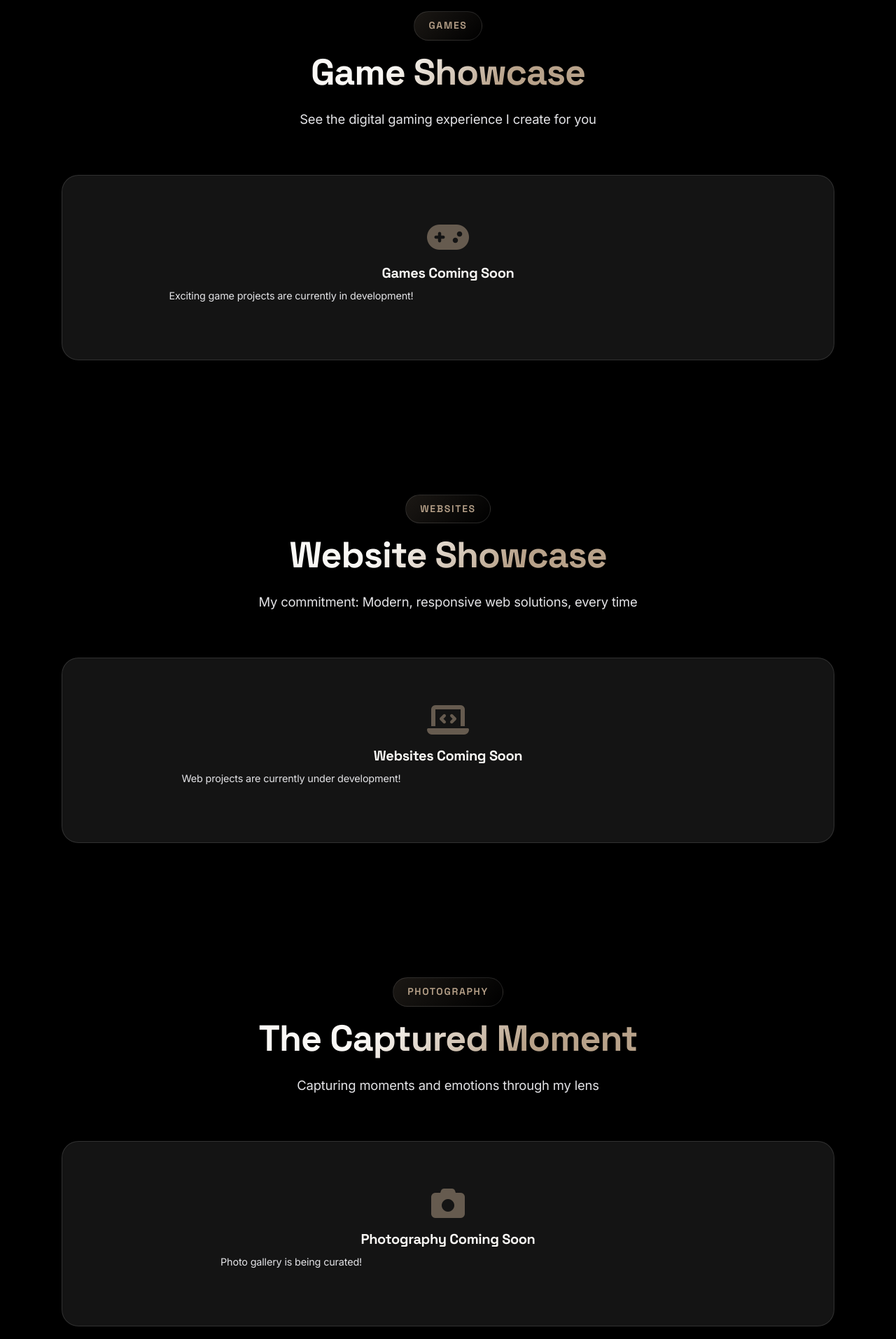
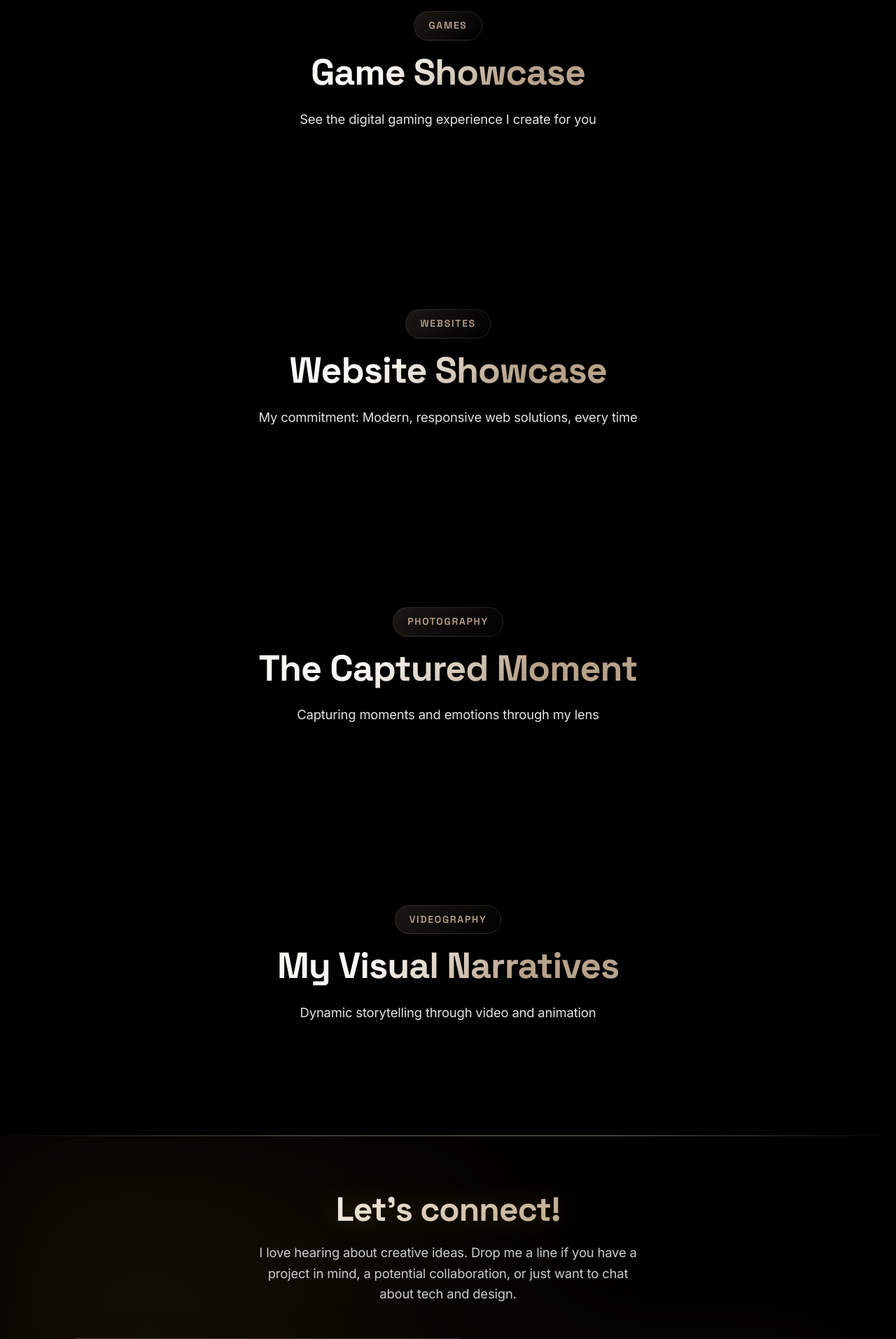
Before and after one commit to ArshVermaGit/ARSHCREATES, a Flask app: template templates/index.html in a window 1280 px wide. Shown: the part 1788-3702 px from the top of the page at 70% size. Run offline with Flask 3, Linux system fonts and the light colour scheme; the template is opened without the code that fills it, so the values that code supplies are empty.

Commit message:
Update index.html

```diff
--- a/templates/index.html
+++ b/templates/index.html
@@ -1,7 +1,49 @@
-{% extends "base.html" %}
+<!DOCTYPE html>
+<html lang="en" data-theme="dark">
+<head>
+    <meta charset="utf-8">
+    <meta name="viewport" content="width=device-width,initial-scale=1">
+    <title>Arsh Verma - Creative Developer</title>
+    <meta name="description" content="Arsh Verma - Creative developer and creator.">
 
-{% block content %}
+    <link rel="stylesheet" href="static/css/style.css">
+    <link rel="icon" href="static/images/favicon.ico">
 
+    <!-- Font Awesome -->
+    <link rel="stylesheet" href="https://cdnjs.cloudflare.com/ajax/libs/font-awesome/6.5.0/css/all.min.css">
+</head>
+<body>
+    <!-- Navbar -->
+    <nav class="navbar" id="navbar">
+        <div class="nav-container">
+            <a href="/" class="logo">
+                <i class="fas fa-code"></i>
+                <span>ArshCreates</span>
+            </a>
+
+            <ul class="nav-menu" id="navMenu">
+                <li><a href="#about">About</a></li>
+                <li><a href="#games">Games</a></li>
+                <li><a href="#websites">Websites</a></li>
+                <li><a href="#photos">Photos</a></li>
+                <li><a href="#videos">Videos</a></li>
+                <li><a href="#contact">Contact</a></li>
+            </ul>
+
+            <div class="nav-actions">
+                <button id="themeBtn" class="btn-icon" aria-label="Toggle theme">
+                    <i class="fas fa-moon"></i>
+                </button>
+                <button class="nav-toggle" id="navToggle" aria-label="Toggle navigation">
+                    <span></span>
+                    <span></span>
+                    <span></span>
+                </button>
+            </div>
+        </div>
+    </nav>
+
+    <main id="main">
         <!-- HERO SECTION -->
         <section class="hero">
             <div class="container">
@@ -101,32 +143,8 @@
                     <h2 class="section-title">Game Showcase</h2>
                     <p class="section-description">See the digital gaming experience I create for you</p>
                 </div>
-        <div class="portfolio-grid">
-            {% if games %}
-                {% for game in games %}
-                <div class="portfolio-card" data-game='{{ game | tojson }}' data-type="game">
-                    <div class="portfolio-image">
-                        <img src="{{ game['image'] }}" alt="{{ game['name'] }}">
-                        <div class="portfolio-overlay">
-                            <button class="play-btn" aria-label="Play game">
-                                <i class="fas fa-play"></i>
-                            </button>
-                        </div>
-                    </div>
-                    <div class="portfolio-info">
-                        <span class="portfolio-badge">Playable</span>
-                        <h3 class="portfolio-title">{{ game['name'] }}</h3>
-                        <p class="portfolio-description">{{ game['overview'] }}</p>
-                    </div>
-                </div>
-                {% endfor %}
-            {% else %}
-                <div class="empty-state">
-                    <i class="fas fa-gamepad"></i>
-                    <h3>Games Coming Soon</h3>
-                    <p>Exciting game projects are currently in development!</p>
-                </div>
-            {% endif %}
+                <div class="portfolio-grid" id="gamesGrid">
+                    <!-- Games will be loaded dynamically -->
                 </div>
             </div>
         </section>
@@ -139,32 +157,8 @@
                     <h2 class="section-title">Website Showcase</h2>
                     <p class="section-description">My commitment: Modern, responsive web solutions, every time</p>
                 </div>
-        <div class="portfolio-grid websites-grid">
-            {% if websites %}
-                {% for website in websites %}
-                <div class="portfolio-card website-card" data-website='{{ website | tojson }}' data-type="website">
-                    <div class="portfolio-image website-image">
-                        <img src="{{ website['image'] }}" alt="{{ website['name'] }}">
-                        <div class="portfolio-overlay">
-                            <button class="view-btn" aria-label="View website">
-                                <i class="fas fa-eye"></i>
-                            </button>
-                        </div>
-                    </div>
-                    <div class="portfolio-info">
-                        <span class="portfolio-badge">Live</span>
-                        <h3 class="portfolio-title">{{ website['name'] }}</h3>
-                        <p class="portfolio-description">{{ website['description'] }}</p>
-                    </div>
-                </div>
-                {% endfor %}
-            {% else %}
-                <div class="empty-state">
-                    <i class="fas fa-laptop-code"></i>
-                    <h3>Websites Coming Soon</h3>
-                    <p>Web projects are currently under development!</p>
-                </div>
-            {% endif %}
+                <div class="portfolio-grid websites-grid" id="websitesGrid">
+                    <!-- Websites will be loaded dynamically -->
                 </div>
             </div>
         </section>
@@ -177,32 +171,8 @@
                     <h2 class="section-title">The Captured Moment</h2>
                     <p class="section-description">Capturing moments and emotions through my lens</p>
                 </div>
-        <div class="portfolio-grid">
-            {% if photos %}
-                {% for photo in photos %}
-                <div class="portfolio-card" data-photo='{{ photo | tojson }}' data-type="photo">
-                    <div class="portfolio-image">
-                        <img src="{{ photo['image'] }}" alt="{{ photo['title'] }}">
-                        <div class="portfolio-overlay">
-                            <button class="view-btn" aria-label="View photo">
-                                <i class="fas fa-search-plus"></i>
-                            </button>
-                        </div>
-                    </div>
-                    <div class="portfolio-info">
-                        <span class="portfolio-badge">{{ photo['category'] }}</span>
-                        <h3 class="portfolio-title">{{ photo['title'] }}</h3>
-                        <p class="portfolio-description">{{ photo['description'] }}</p>
-                    </div>
-                </div>
-                {% endfor %}
-            {% else %}
-                <div class="empty-state">
-                    <i class="fas fa-camera"></i>
-                    <h3>Photography Coming Soon</h3>
-                    <p>Photo gallery is being curated!</p>
-                </div>
-            {% endif %}
+                <div class="portfolio-grid" id="photosGrid">
+                    <!-- Photos will be loaded dynamically -->
                 </div>
             </div>
         </section>
@@ -215,32 +185,8 @@
                     <h2 class="section-title">My Visual Narratives</h2>
                     <p class="section-description">Dynamic storytelling through video and animation</p>
                 </div>
-        <div class="portfolio-grid">
-            {% if videos %}
-                {% for video in videos %}
-                <div class="portfolio-card" data-video='{{ video | tojson }}' data-type="video">
-                    <div class="portfolio-image">
-                        <img src="{{ video['thumbnail'] }}" alt="{{ video['title'] }}">
-                        <div class="portfolio-overlay">
-                            <button class="play-btn" aria-label="Play video">
-                                <i class="fas fa-play"></i>
-                            </button>
-                        </div>
-                    </div>
-                    <div class="portfolio-info">
-                        <span class="portfolio-badge">{{ video['category'] }}</span>
-                        <h3 class="portfolio-title">{{ video['title'] }}</h3>
-                        <p class="portfolio-description">{{ video['description'] }}</p>
-                    </div>
-                </div>
-                {% endfor %}
-            {% else %}
-                <div class="empty-state">
-                    <i class="fas fa-video"></i>
-                    <h3>Videos Coming Soon</h3>
-                    <p>Video content is being produced!</p>
-                </div>
-            {% endif %}
+                <div class="portfolio-grid" id="videosGrid">
+                    <!-- Videos will be loaded dynamically -->
                 </div>
             </div>
         </section>
@@ -326,7 +272,28 @@
             </div>
           </div>
         </section>
+    </main>
 
+    <footer class="footer">
+        <div class="container footer-inner">
+            <div class="footer-left">
+                <div class="footer-brand"><i class="fas fa-code"></i><span>ArshCreates</span></div>
+                <p class="muted">Creative developer specializing in game dev, web, photography & videography.</p>
+            </div>
+            <div class="footer-links">
+                <a href="#about">About</a>
+                <a href="#games">Games</a>
+                <a href="#websites">Websites</a>
+                <a href="#photos">Photos</a>
+                <a href="#videos">Videos</a>
+            </div>
+        </div>
+        <div class="container footer-bottom">
+            <span>&copy; <span id="currentYear">2025</span> Arsh Verma. All Rights Reserved.</span>
+        </div>
+    </footer>
+
+    <div id="notificationContainer"></div>
 
     <!-- UNIFIED MODAL -->
     <div class="portfolio-modal" id="portfolioModal">
@@ -368,8 +335,7 @@
         </div>
     </div>
 
-{% endblock %}
-
-{% block extra_scripts %}
-<script src="{{ url_for('static', filename='js/main.js') }}"></script>
-{% endblock %}
+    <script src="static/js/script.js"></script>
+    <script src="static/js/main.js"></script>
+</body>
+</html>
```
Lines whose indentation alone changed are shown as unchanged.
